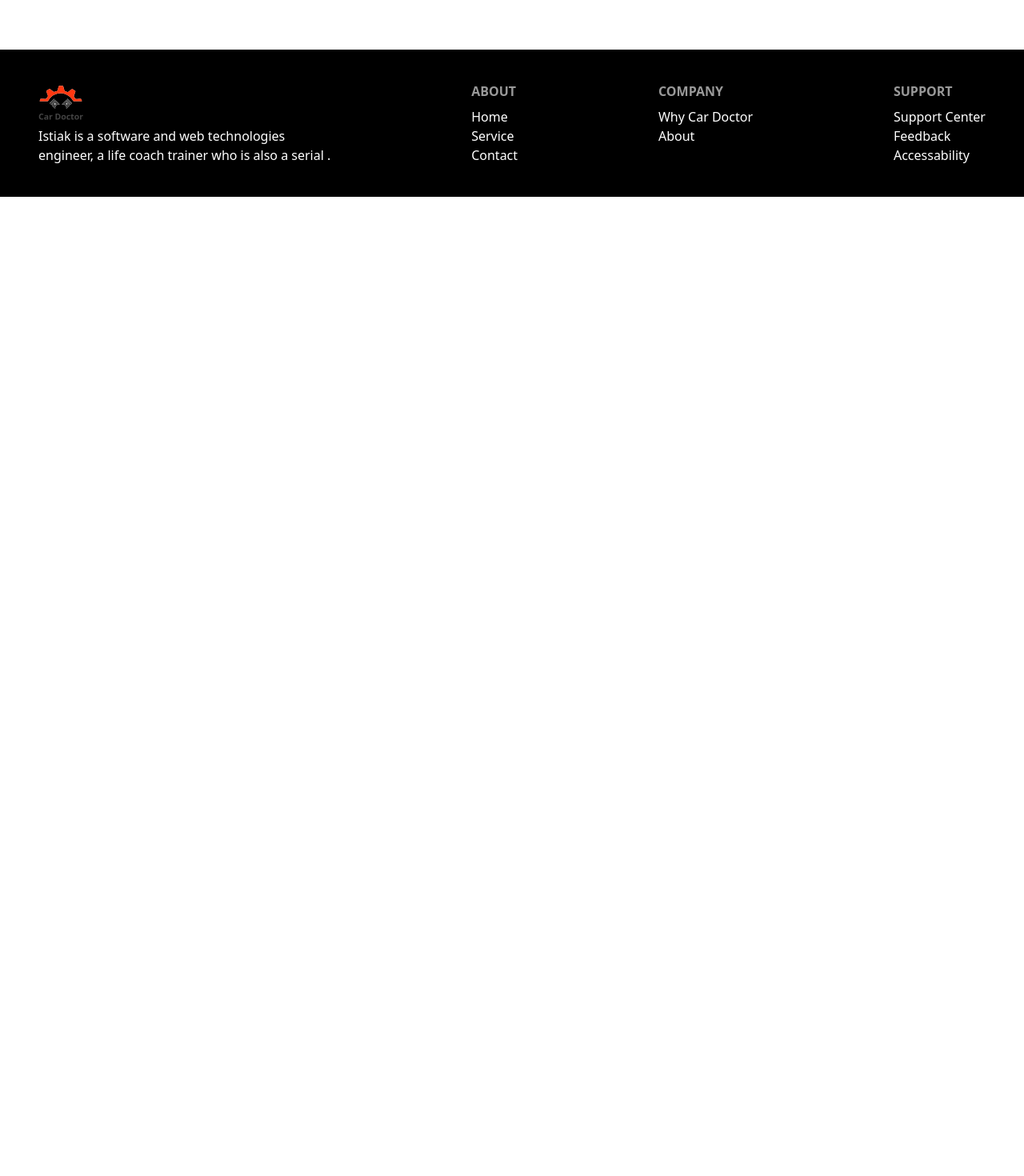
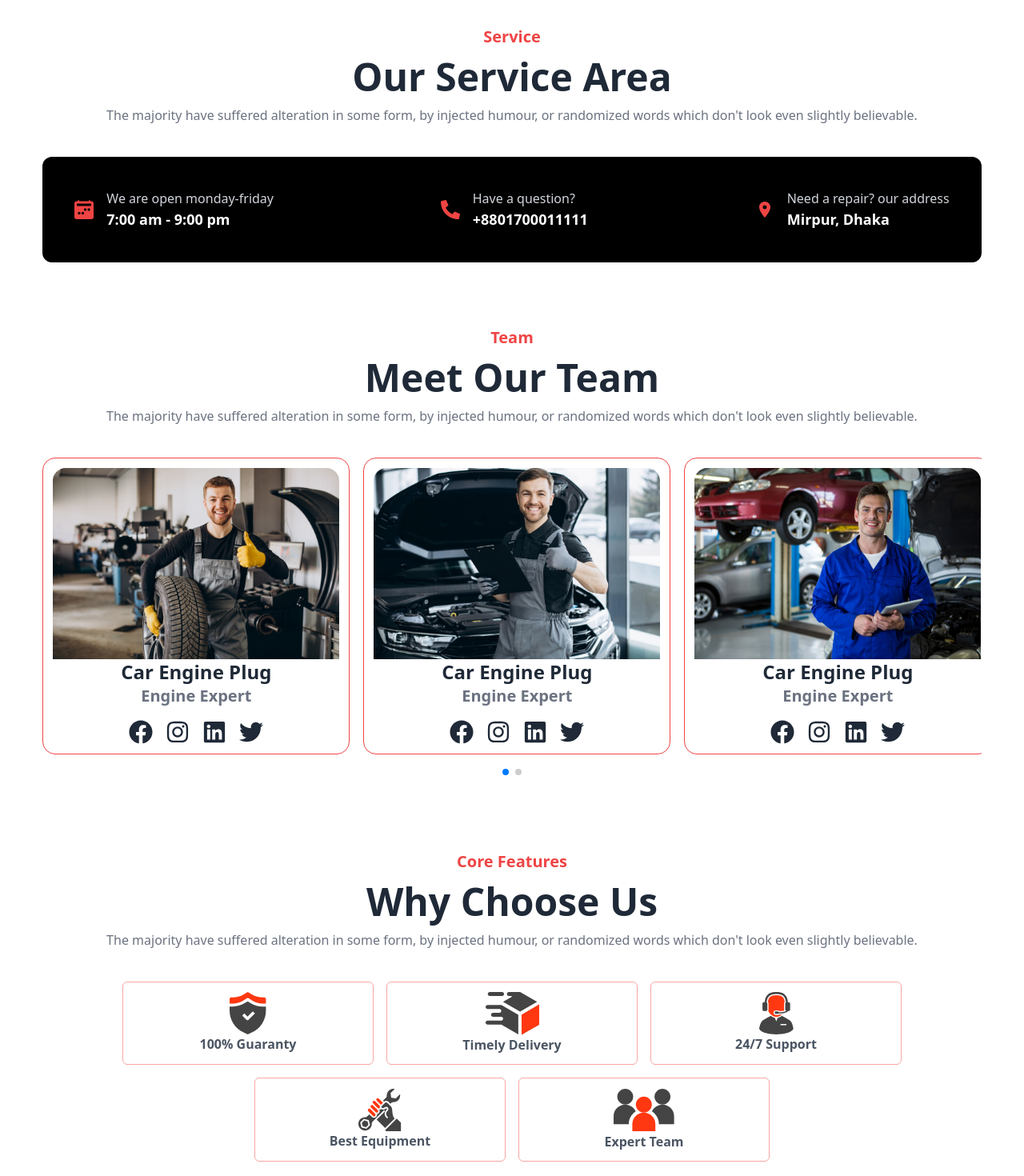
Before and after one commit to istiak19/Car_Doctor, a Next.js app: page / in a window 1280 px wide. Shown: the part 600-2070 px from the top of the page at 80% size. Before the commit the page ends 846 px from the top, so only its background shows below. Built offline with nearby package versions, Linux system fonts and the light colour scheme.

Commit message:
home update

```diff
--- a/package.json
+++ b/package.json
@@ -12,6 +12,7 @@
     "next": "15.1.7",
     "react": "^19.0.0",
     "react-dom": "^19.0.0",
+    "react-icons": "^5.5.0",
     "swiper": "^11.2.4"
   },
   "devDependencies": {
--- a/src/app/page.js
+++ b/src/app/page.js
@@ -1,9 +1,17 @@
 import Banner from "@/components/Banner/Banner";
+import Choose from "@/components/Choose/Choose";
+import InfoSection from "@/components/InfoSection/InfoSection";
+import Service from "@/components/Service/Service";
+import Team from "@/components/Team/Team";
 
 export default function Home() {
   return (
     <div>
       <Banner></Banner>
+      <Service></Service>
+      <InfoSection></InfoSection>
+      <Team></Team>
+      <Choose></Choose>
     </div>
   );
 }
--- /dev/null
+++ b/src/components/Choose/Choose.jsx
@@ -0,0 +1,39 @@
+import Image from "next/image";
+import SectionTitle from "../SectionTitle/SectionTitle";
+import pic1 from '../../../public/assets/icons/check.svg';
+import pic2 from '../../../public/assets/icons/deliveryt.svg';
+import pic4 from '../../../public/assets/icons/group.svg';
+import pic5 from '../../../public/assets/icons/person.svg';
+import pic6 from '../../../public/assets/icons/Wrench.svg';
+
+const Choose = () => {
+    return (
+        <div className="pb-10">
+            <SectionTitle subTitle={'Core Features'} title={'Why Choose Us'} description={"The majority have suffered alteration in some form, by injected humour, or randomized words which don't look even slightly believable. "}></SectionTitle>
+            <div className="flex flex-wrap justify-center gap-4 px-3">
+                <div className="flex flex-col justify-center items-center border border-red-300 p-3 rounded-md hover:bg-red-600 *:hover:text-white hover:shadow-xl w-full sm:w-1/2 md:w-1/4">
+                    <Image src={pic1} alt="check" />
+                    <h2 className="font-bold text-gray-600">100% Guaranty</h2>
+                </div>
+                <div className="flex flex-col justify-center items-center border border-red-300 p-3 rounded-md hover:bg-red-600 *:hover:text-white hover:shadow-xl w-full sm:w-1/2 md:w-1/4">
+                    <Image src={pic2} alt="check" />
+                    <h2 className="font-bold text-gray-600">Timely Delivery</h2>
+                </div>
+                <div className="flex flex-col justify-center items-center border border-red-300 p-3 rounded-md hover:bg-red-600 *:hover:text-white hover:shadow-xl w-full sm:w-1/2 md:w-1/4">
+                    <Image src={pic5} alt="check" />
+                    <h2 className="font-bold text-gray-600">24/7 Support</h2>
+                </div>
+                <div className="flex flex-col justify-center items-center border border-red-300 p-3 rounded-md hover:bg-red-600 *:hover:text-white hover:shadow-xl w-full sm:w-1/2 md:w-1/4">
+                    <Image src={pic6} alt="check" />
+                    <h2 className="font-bold text-gray-600">Best Equipment</h2>
+                </div>
+                <div className="flex flex-col justify-center items-center border border-red-300 p-3 rounded-md hover:bg-red-600 *:hover:text-white hover:shadow-xl w-full sm:w-1/2 md:w-1/4">
+                    <Image src={pic4} alt="check" />
+                    <h2 className="font-bold text-gray-600">Expert Team</h2>
+                </div>
+            </div>
+        </div>
+    );
+};
+
+export default Choose;
--- a/src/components/Footer/Footer.jsx
+++ b/src/components/Footer/Footer.jsx
@@ -3,29 +3,29 @@ import logoPic from '../../../public/assets//logo.svg'
 
 const Footer = () => {
     return (
-        <footer className="flex justify-between px-12 py-10 bg-black *:text-white">
-            <aside>
-                <Image className="fill-current h-14 w-14" src={logoPic} alt="footer pic" />
-                <p>
+        <footer className="flex flex-wrap justify-between px-6 py-10 bg-black text-white">
+            <aside className="w-full sm:w-1/4 mb-6 sm:mb-0">
+                <Image className="h-14 w-14" src={logoPic} alt="footer pic" />
+                <p className="mt-2">
                     Istiak is a software and web technologies <br /> engineer, a life coach trainer who is also a serial .
                 </p>
             </aside>
-            <nav className="flex flex-col">
+            <nav className="flex flex-col w-full sm:w-1/4 mb-6 sm:mb-0">
                 <h6 className="footer-title">About</h6>
                 <a className="link link-hover">Home</a>
                 <a className="link link-hover">Service</a>
                 <a className="link link-hover">Contact</a>
             </nav>
-            <nav className="flex flex-col">
+            <nav className="flex flex-col w-full sm:w-1/4 mb-6 sm:mb-0">
                 <h6 className="footer-title">Company</h6>
                 <a className="link link-hover">Why Car Doctor</a>
                 <a className="link link-hover">About</a>
             </nav>
-            <nav className="flex flex-col">
+            <nav className="flex flex-col w-full sm:w-1/4">
                 <h6 className="footer-title">Support</h6>
                 <a className="link link-hover">Support Center</a>
                 <a className="link link-hover">Feedback</a>
-                <a className="link link-hover">Accessability</a>
+                <a className="link link-hover">Accessibility</a>
             </nav>
         </footer>
     );
--- /dev/null
+++ b/src/components/InfoSection/InfoSection.jsx
@@ -0,0 +1,36 @@
+import { FaPhoneAlt } from "react-icons/fa";
+import { MdLocationOn } from "react-icons/md";
+import { BsCalendar2WeekFill } from "react-icons/bs";
+
+const InfoSection = () => {
+    return (
+        <div className="bg-black text-white p-10 rounded-xl flex flex-col md:flex-row justify-between items-center gap-6 w-11/12 mx-auto mb-10">
+            {/* Opening Hours */}
+            <div className="flex items-center gap-4">
+                <BsCalendar2WeekFill className="text-red-500 text-2xl" />
+                <div>
+                    <p className="text-gray-300">We are open monday-friday</p>
+                    <h3 className="text-lg font-semibold">7:00 am - 9:00 pm</h3>
+                </div>
+            </div>
+            {/* Phone Number */}
+            <div className="flex items-center gap-4">
+                <FaPhoneAlt className="text-red-500 text-2xl" />
+                <div>
+                    <p className="text-gray-300">Have a question?</p>
+                    <h3 className="text-lg font-semibold">+8801700011111</h3>
+                </div>
+            </div>
+            {/* Address */}
+            <div className="flex items-center gap-4">
+                <MdLocationOn className="text-red-500 text-2xl" />
+                <div>
+                    <p className="text-gray-300">Need a repair? our address</p>
+                    <h3 className="text-lg font-semibold">Mirpur, Dhaka</h3>
+                </div>
+            </div>
+        </div>
+    );
+};
+
+export default InfoSection;
--- /dev/null
+++ b/src/components/SectionTitle/SectionTitle.jsx
@@ -0,0 +1,11 @@
+const SectionTitle = ({ subTitle, title, description }) => {
+    return (
+        <div className="text-center py-10 space-y-3">
+            <h3 className="text-xl text-red-500 font-bold">{subTitle}</h3>
+            <h1 className="text-5xl font-bold">{title}</h1>
+            <p className="text-gray-500">{description}</p>
+        </div>
+    );
+};
+
+export default SectionTitle;
--- /dev/null
+++ b/src/components/Service/Service.jsx
@@ -0,0 +1,11 @@
+import SectionTitle from "../SectionTitle/SectionTitle";
+
+const Service = () => {
+    return (
+        <div>
+            <SectionTitle subTitle={'Service'} title={'Our Service Area'} description={"The majority have suffered alteration in some form, by injected humour, or randomized words which don't look even slightly believable. "}></SectionTitle>
+        </div>
+    );
+};
+
+export default Service;
--- /dev/null
+++ b/src/components/Team/Team.jsx
@@ -0,0 +1,49 @@
+"use client"
+import { Swiper, SwiperSlide } from 'swiper/react';
+
+// Import Swiper styles
+import 'swiper/css';
+import 'swiper/css/pagination';
+
+// import required modules
+import { Pagination } from 'swiper/modules';
+import TeamSlide from './TeamSlide';
+import image1 from '../../../public//assets/images/team/1.jpg'
+import image2 from '../../../public//assets/images/team/2.jpg'
+import image3 from '../../../public//assets/images/team/3.jpg'
+import image4 from '../../../public//assets/images/team/1.jpg'
+import SectionTitle from '../SectionTitle/SectionTitle';
+
+const Team = () => {
+
+
+    return (
+        <div className='w-11/12 mx-auto mb-10'>
+            <SectionTitle subTitle={'Team'} title={"Meet Our Team"} description={"The majority have suffered alteration in some form, by injected humour, or randomized words which don't look even slightly believable. "}></SectionTitle>
+            <Swiper
+                slidesPerView={3}
+                spaceBetween={30}
+                pagination={{
+                    clickable: true,
+                }}
+                modules={[Pagination]}
+                className="mySwiper"
+            >
+                <SwiperSlide>
+                    <TeamSlide image={image1}></TeamSlide>
+                </SwiperSlide>
+                <SwiperSlide>
+                    <TeamSlide image={image2}></TeamSlide>
+                </SwiperSlide>
+                <SwiperSlide>
+                    <TeamSlide image={image3}></TeamSlide>
+                </SwiperSlide>
+                <SwiperSlide>
+                    <TeamSlide image={image4}></TeamSlide>
+                </SwiperSlide>
+            </Swiper>
+        </div>
+    );
+};
+
+export default Team;
--- /dev/null
+++ b/src/components/Team/TeamSlide.jsx
@@ -0,0 +1,30 @@
+import Image from "next/image";
+import { FaFacebook, FaInstagram, FaLinkedin, FaTwitter } from "react-icons/fa";
+
+const TeamSlide = ({ image }) => {
+    return (
+        <div className="card hover:shadow-xl p-3 border border-red-500 mb-10 w-full sm:w-80 md:w-96">
+            <figure className="w-full">
+                <Image
+                    src={image}
+                    width={400}
+                    height={400}
+                    alt="Shoes"
+                    className="w-full h-auto"
+                />
+            </figure>
+            <div className="text-center">
+                <h2 className="font-bold text-2xl">Car Engine Plug</h2>
+                <p className="text-xl font-semibold text-gray-500">Engine Expert</p>
+                <div className="lg:flex justify-center items-center space-x-4 text-3xl mt-4">
+                    <p><FaFacebook /></p>
+                    <p><FaInstagram /></p>
+                    <p><FaLinkedin /></p>
+                    <p><FaTwitter /></p>
+                </div>
+            </div>
+        </div>
+    );
+};
+
+export default TeamSlide;
```
Also changed, not shown: src/components/Banner/Banner.jsx (+7 -5 lines), 1 other file (tests, documents, lock files or other folders).
